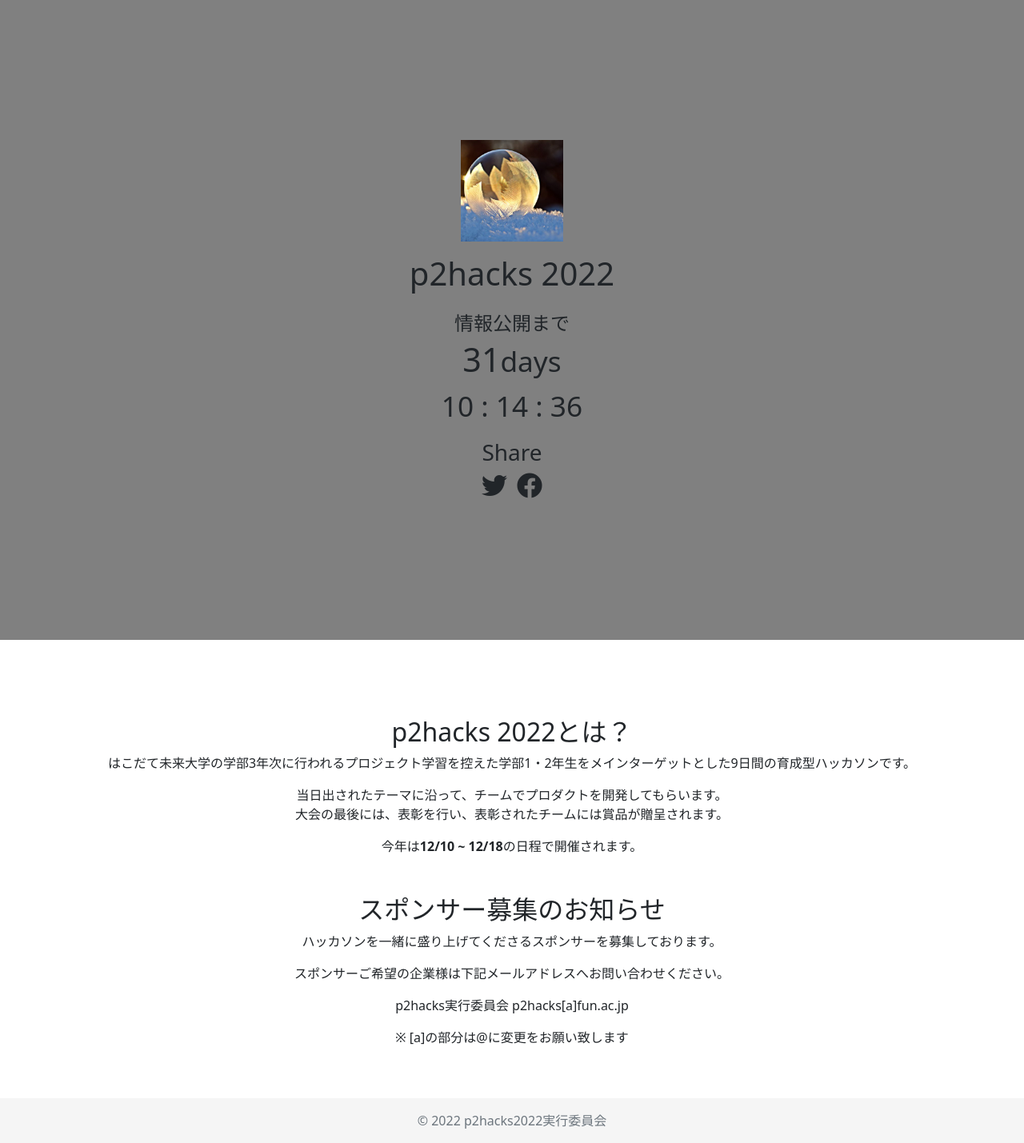
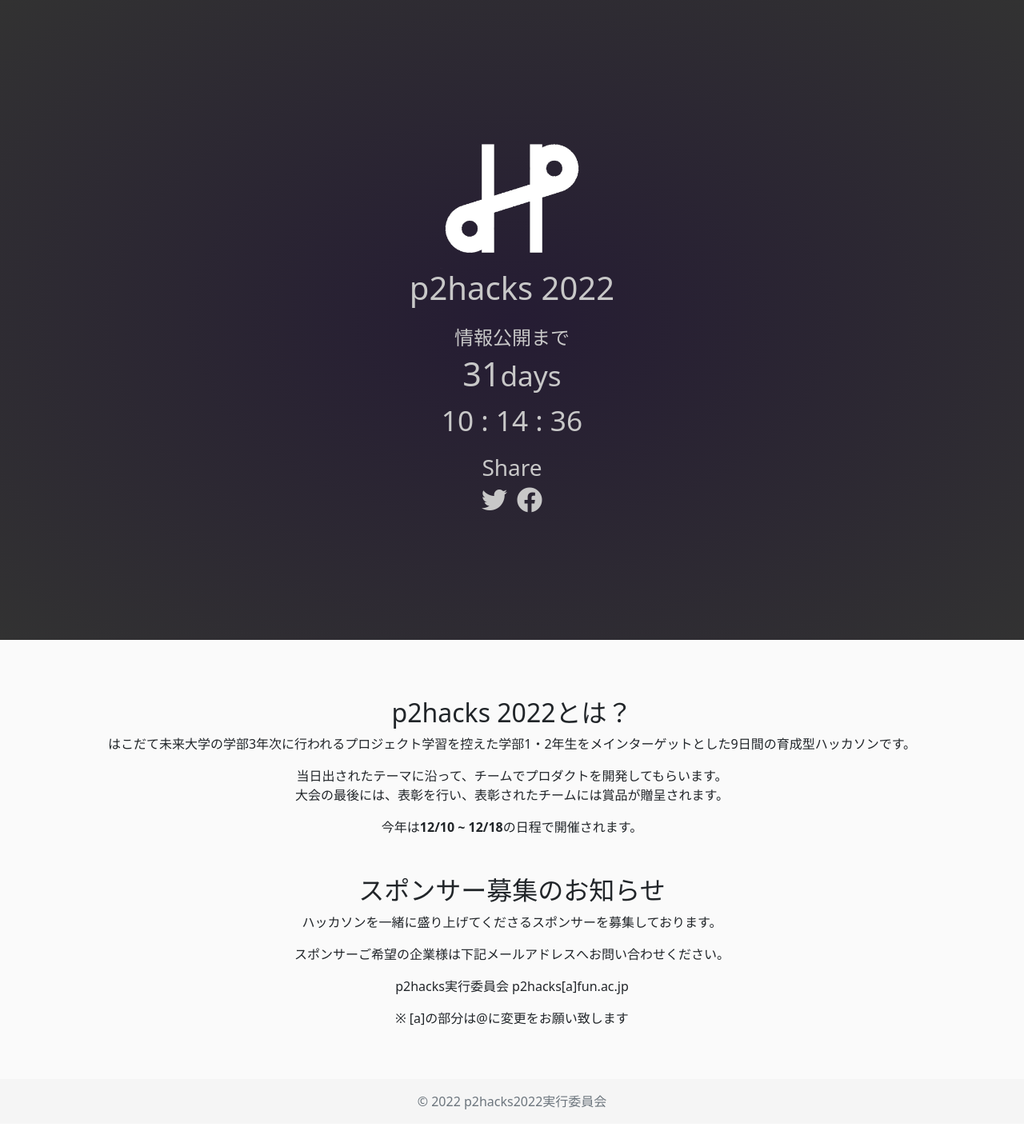
Before and after one commit to p2hacks2022/p2hacks2022.github.io, a PHP site: page / in a window 1280 px wide. Shown: the whole page at 80% size. After the commit the page ends 1387 px from the top, so only its background shows below. Run offline with PHP 8.4, Linux system fonts and the light colour scheme; some libraries are stand-ins or nearby versions.

Commit message:
背景をランダムで色変更、その他ブラッシュアップ

```diff
--- a/index.css
+++ b/index.css
@@ -1,13 +1,37 @@
+body {
+    background-color:#fafafa !important;
+}
+
 .a-no-all {
     cursor:default;
     color:inherit;
     text-decoration:none;
 }
 
+.hero-black-bg{
+    background: radial-gradient(black,rgb(50, 50, 50));
+}
+
+.hero-red-bg{
+    background: radial-gradient(#331c1c,rgb(50, 50, 50));
+}
+
+.hero-green-bg{
+    background: radial-gradient(#1c331d,rgb(50, 50, 50));
+}
+
+.hero-blue-bg{
+    background: radial-gradient(#1c2033,rgb(50, 50, 50));
+}
+
+.hero-purple-bg{
+    background: radial-gradient(#251c33,rgb(50, 50, 50));
+}
+
 .hero-image {
-    background-color: gray;
     background-position: center;
     background-size: cover;
+    color:rgb(200, 200, 200);
     height:100vh;
 }
 
--- a/index.html
+++ b/index.html
@@ -19,8 +19,8 @@
       justify-content-center hero-image">
       <div class="row">
         <div class="col-12">
-          <img class="w-25" src="./img/sample.jpg"/>
-          <h1 class="mt-3">p2hacks 2022</h1>
+          <img class="w-25" src="./img/whiteP2hacksSkeltonLogo.png"/>
+          <h1 class="mt-0" style="color:rgb(200, 200, 200);">p2hacks 2022</h1>
           <h4 class="mt-4 mb-0">情報公開まで</h4>
           <div class="timer-counter">
             <div class="mb-0">
@@ -49,7 +49,7 @@
     <div class="container text-center p-5">
       <div class="row">
         <div class="col-12">
-          <h2 class="mt-5">p2hacks 2022とは？</h2>
+          <h2 class="mt-4">p2hacks 2022とは？</h2>
           <p>はこだて未来大学の学部3年次に行われるプロジェクト学習を控えた学部1・2年生をメインターゲットとした9日間の育成型ハッカソンです。</p>
           <p>当日出されたテーマに沿って、チームでプロダクトを開発してもらいます。<br> 大会の最後には、表彰を行い、表彰されたチームには賞品が贈呈されます。</p>
           <p>今年は<b>12/10 ~ 12/18</b>の日程で開催されます。</p>
```
Also changed, not shown: script.js (+26 -0 lines), img/whiteP2hacksSkeltonLogo.png (added).
